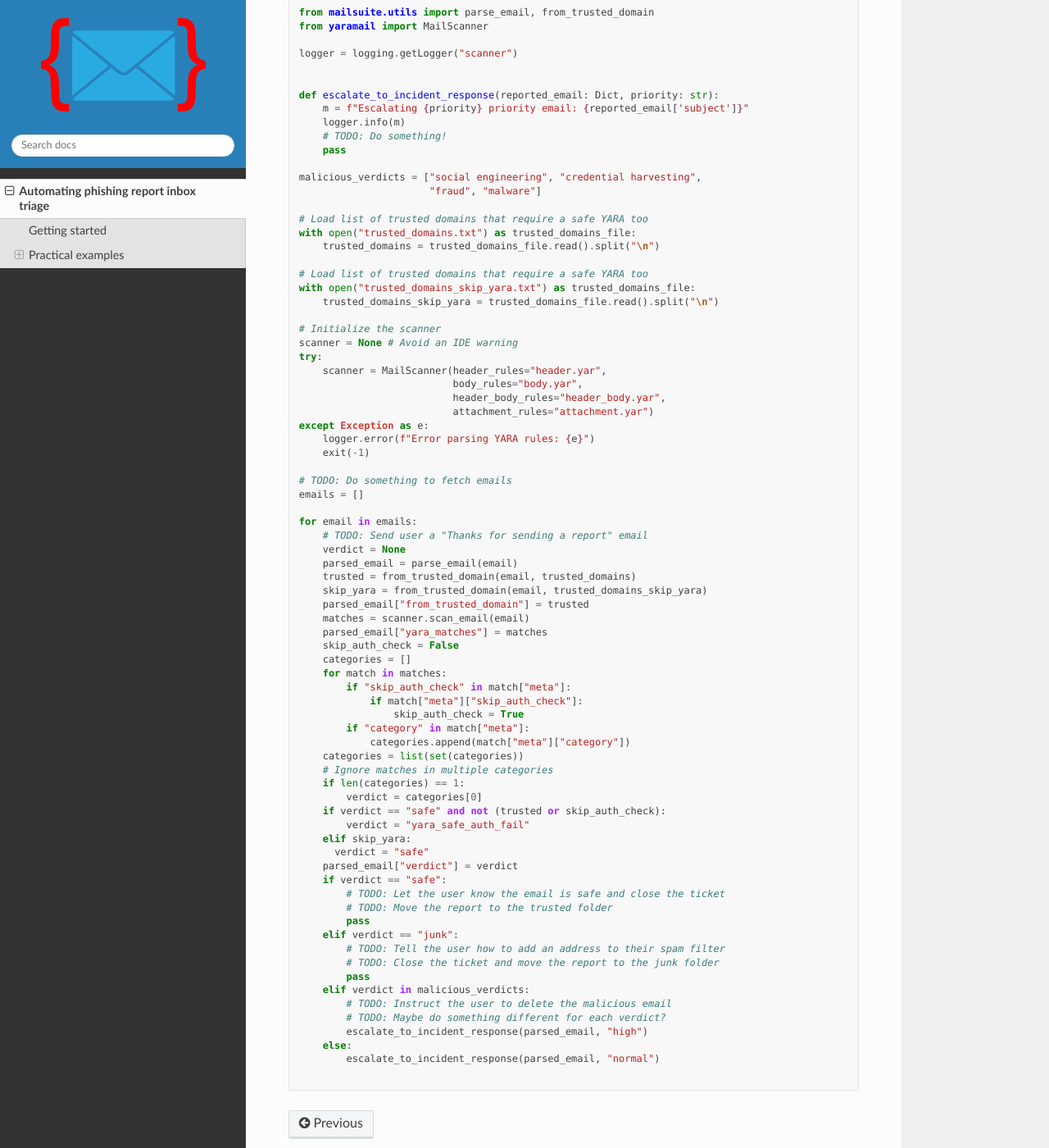
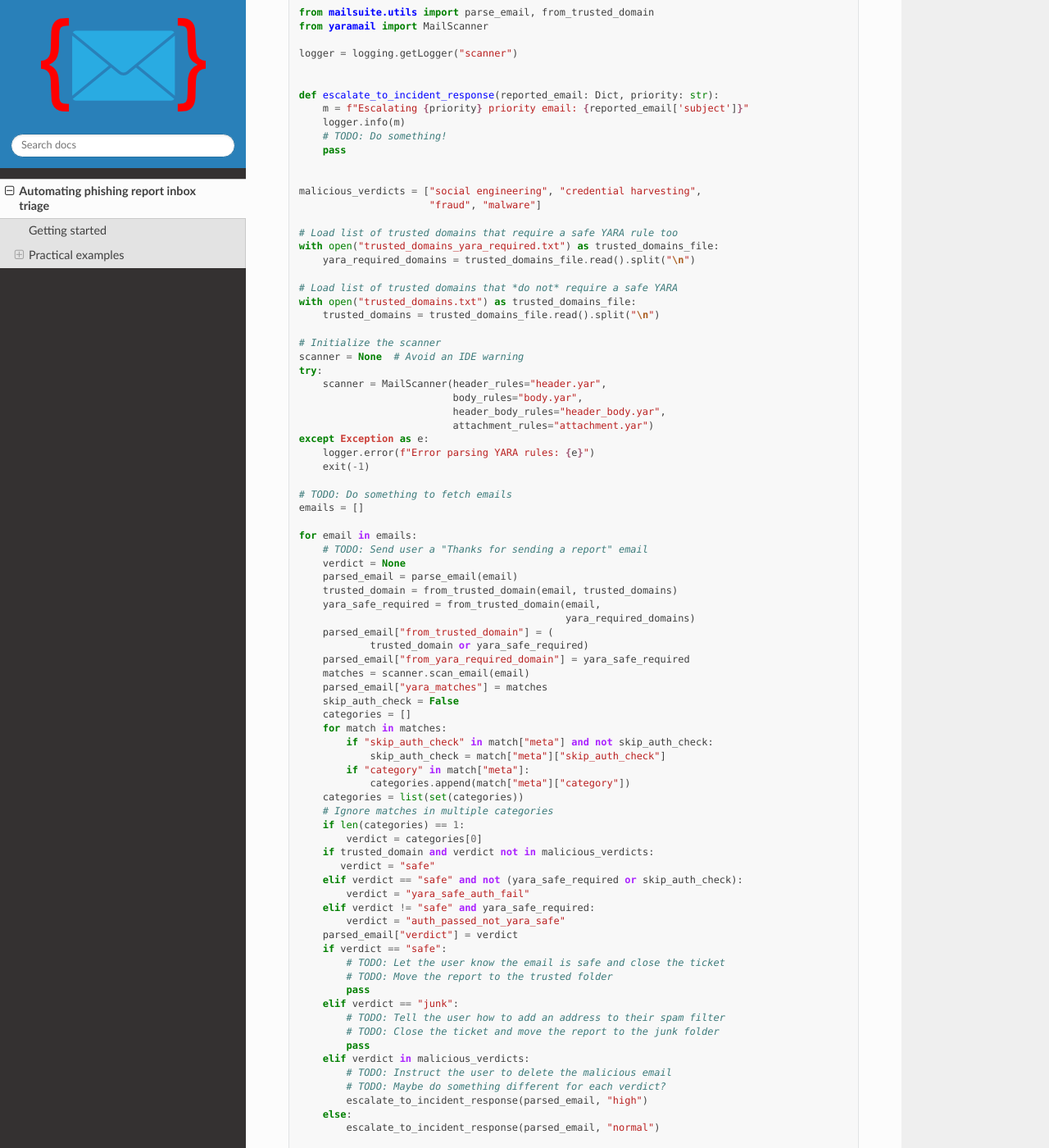
Before and after one commit to seanthegeek/yaramail, a Sphinx documentation site: the page built from docs/source/phishing.md, in a window 1280 px wide and 1400 px high, scrolled down 6437 px. Shown: the whole window at 82% size. Built offline with Sphinx 7.4.7 and the Read the Docs theme 2.0.0, drawn with Linux system fonts in a browser that asks for light colours.

Commit message:
Update example code

```diff
--- a/docs/source/phishing.md
+++ b/docs/source/phishing.md
@@ -329,19 +329,20 @@ def escalate_to_incident_response(reported_email: Dict, priority: str):
     # TODO: Do something!
     pass
 
+
 malicious_verdicts = ["social engineering", "credential harvesting",
                       "fraud", "malware"]
 
-# Load list of trusted domains that require a safe YARA too
+# Load list of trusted domains that require a safe YARA rule too
+with open("trusted_domains_yara_required.txt") as trusted_domains_file:
+    yara_required_domains = trusted_domains_file.read().split("\n")
+
+# Load list of trusted domains that *do not* require a safe YARA
 with open("trusted_domains.txt") as trusted_domains_file:
     trusted_domains = trusted_domains_file.read().split("\n")
 
-# Load list of trusted domains that require a safe YARA too
-with open("trusted_domains_skip_yara.txt") as trusted_domains_file:
-    trusted_domains_skip_yara = trusted_domains_file.read().split("\n")
-
 # Initialize the scanner
-scanner = None # Avoid an IDE warning
+scanner = None  # Avoid an IDE warning
 try:
     scanner = MailScanner(header_rules="header.yar",
                           body_rules="body.yar",
@@ -358,27 +359,31 @@ for email in emails:
     # TODO: Send user a "Thanks for sending a report" email
     verdict = None
     parsed_email = parse_email(email)
-    trusted = from_trusted_domain(email, trusted_domains)
-    skip_yara = from_trusted_domain(email, trusted_domains_skip_yara)
-    parsed_email["from_trusted_domain"] = trusted
+    trusted_domain = from_trusted_domain(email, trusted_domains)
+    yara_safe_required = from_trusted_domain(email,
+                                             yara_required_domains)
+    parsed_email["from_trusted_domain"] = (
+            trusted_domain or yara_safe_required)
+    parsed_email["from_yara_required_domain"] = yara_safe_required
     matches = scanner.scan_email(email)
     parsed_email["yara_matches"] = matches
     skip_auth_check = False
     categories = []
     for match in matches:
-        if "skip_auth_check" in match["meta"]:
-            if match["meta"]["skip_auth_check"]:
-                skip_auth_check = True
+        if "skip_auth_check" in match["meta"] and not skip_auth_check:
+            skip_auth_check = match["meta"]["skip_auth_check"]
         if "category" in match["meta"]:
             categories.append(match["meta"]["category"])
     categories = list(set(categories))
     # Ignore matches in multiple categories
     if len(categories) == 1:
         verdict = categories[0]
-    if verdict == "safe" and not (trusted or skip_auth_check):
+    if trusted_domain and verdict not in malicious_verdicts:
+       verdict = "safe"
+    elif verdict == "safe" and not (yara_safe_required or skip_auth_check):
         verdict = "yara_safe_auth_fail"
-    elif skip_yara:
-      verdict = "safe"
+    elif verdict != "safe" and yara_safe_required:
+        verdict = "auth_passed_not_yara_safe"
     parsed_email["verdict"] = verdict
     if verdict == "safe":
         # TODO: Let the user know the email is safe and close the ticket
```
